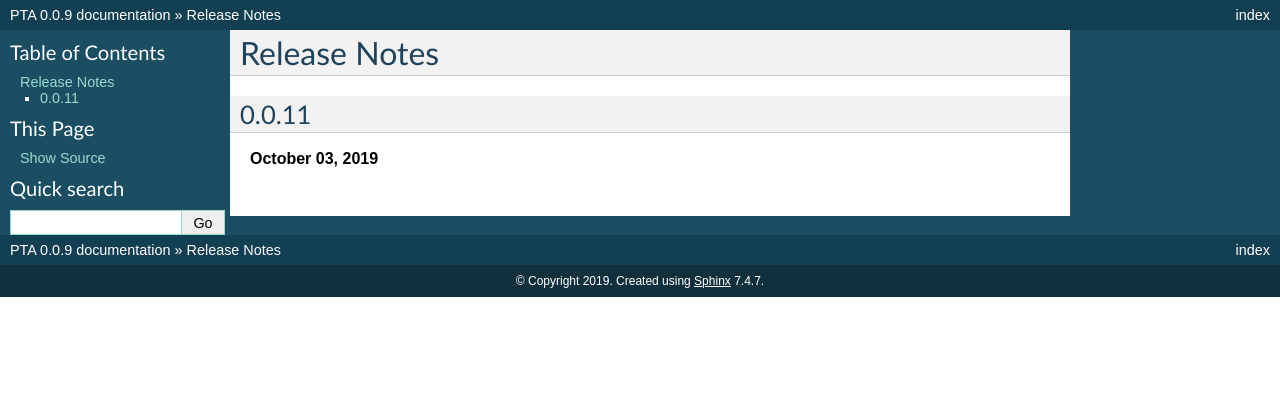
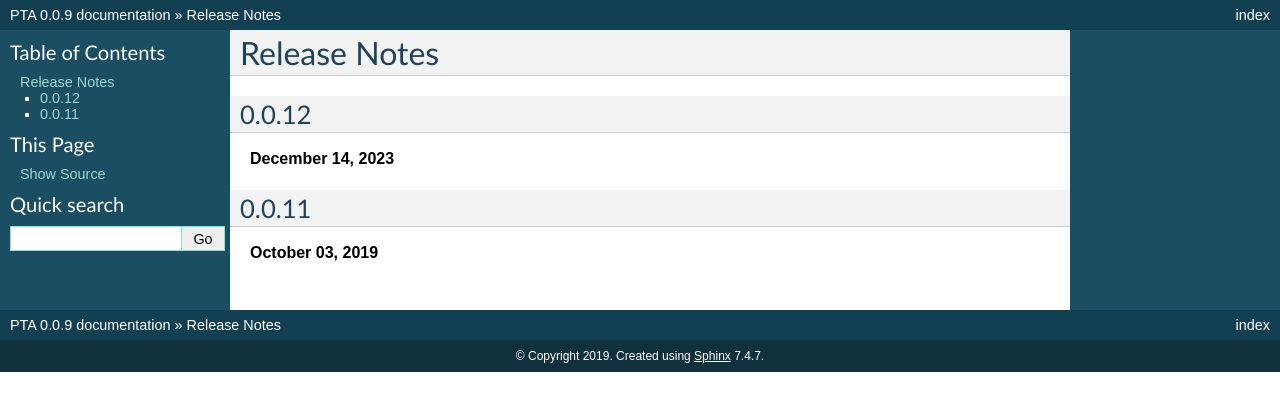
Before and after one commit to isaacovercast/PTA, a Sphinx documentation site: the page built from docs/releasenotes.rst, in a window 1280 px wide. Shown: the top 411 px of the page. Built offline with Sphinx 7.4.7, drawn with Linux system fonts in a browser that asks for light colours.

Commit message:
"Updating PTA/__init__.py to version - 0.0.12

```diff
--- a/PTA/__init__.py
+++ b/PTA/__init__.py
@@ -1,7 +1,7 @@
 """
 PTA - Phylogeographic Temporal Analysis
 """
-__version__ = "0.0.11"
+__version__ = "0.0.12"
 __author__ = "Isaac Overcast"
 
 ## Possible values for __loglevel__: "DEBUG"  "INFO"  "WARN"  "ERROR"
--- a/docs/releasenotes.rst
+++ b/docs/releasenotes.rst
@@ -3,6 +3,10 @@
 Release Notes
 =============
 
+0.0.12
+------
+**December 14, 2023**
+
 0.0.11
 ------
 **October 03, 2019**
```
